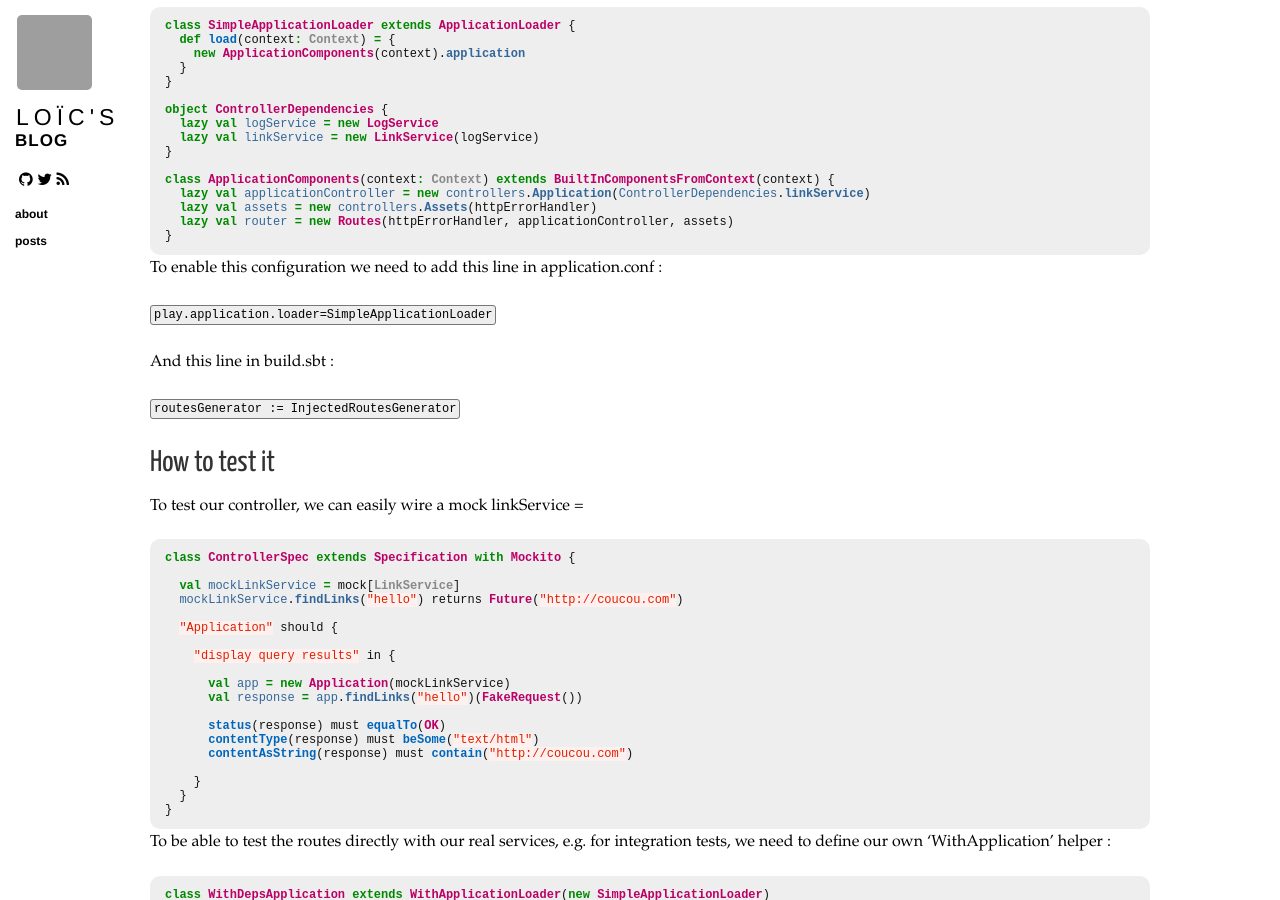
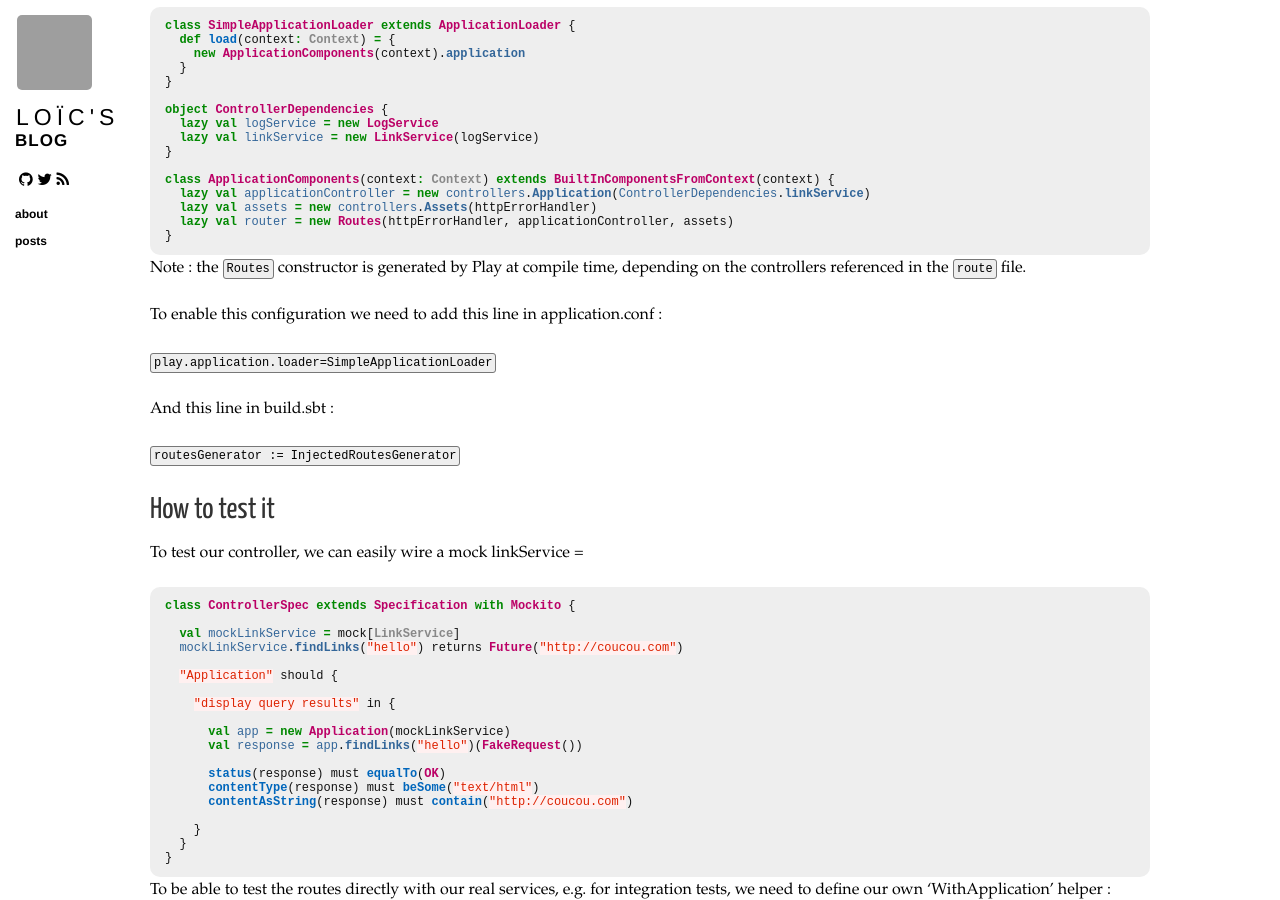
Before and after one commit to loicdescotte/loicdescotte.github.io, a Jekyll site: the page built from _posts/2015-06-03-play24-compile-time-di.md, in a window 1280 px wide and 900 px high, scrolled down 782 px. Built offline with Jekyll 4.4.1, drawn with Linux system fonts in a browser that asks for light colours; nearby versions of some CDN libraries; Markdown is read by kramdown in place of the engine named in the settings; comment, search, counter and statistics services are not loaded; grey boxes are pictures that could not be loaded.

Commit message:
Note about Routes

```diff
--- a/_posts/2015-06-03-play24-compile-time-di.md
+++ b/_posts/2015-06-03-play24-compile-time-di.md
@@ -63,6 +63,8 @@ class ApplicationComponents(context: Context) extends BuiltInComponentsFromConte
   lazy val router = new Routes(httpErrorHandler, applicationController, assets)
 }
 {% endhighlight %}
+
+Note : the `Routes` constructor is generated by Play at compile time, depending on the controllers referenced in the `route` file.
 
 To enable this configuration we need to add this line in application.conf :
 
```
